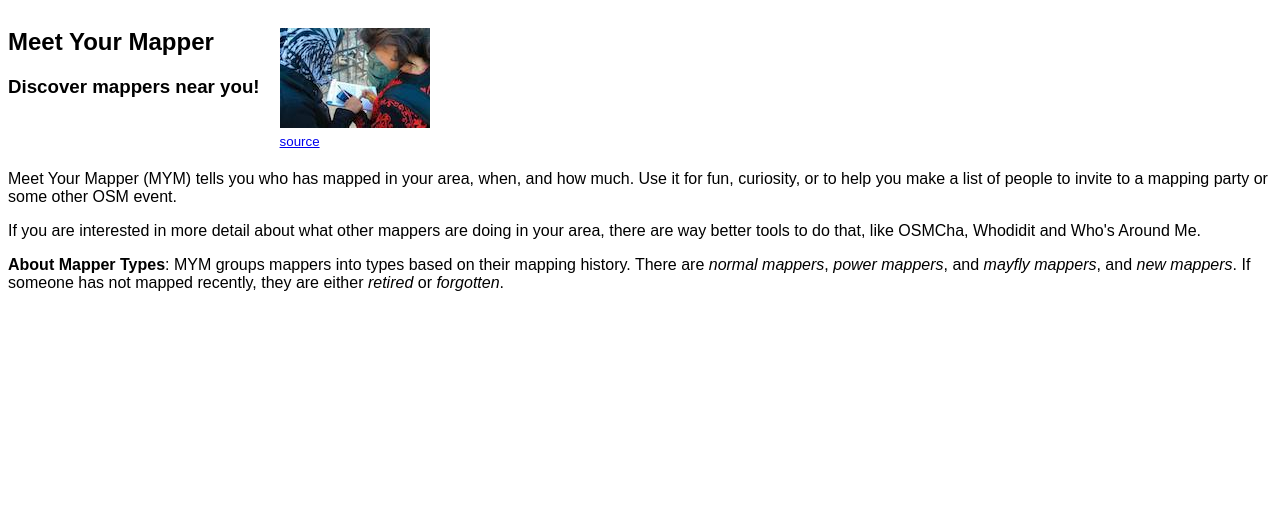
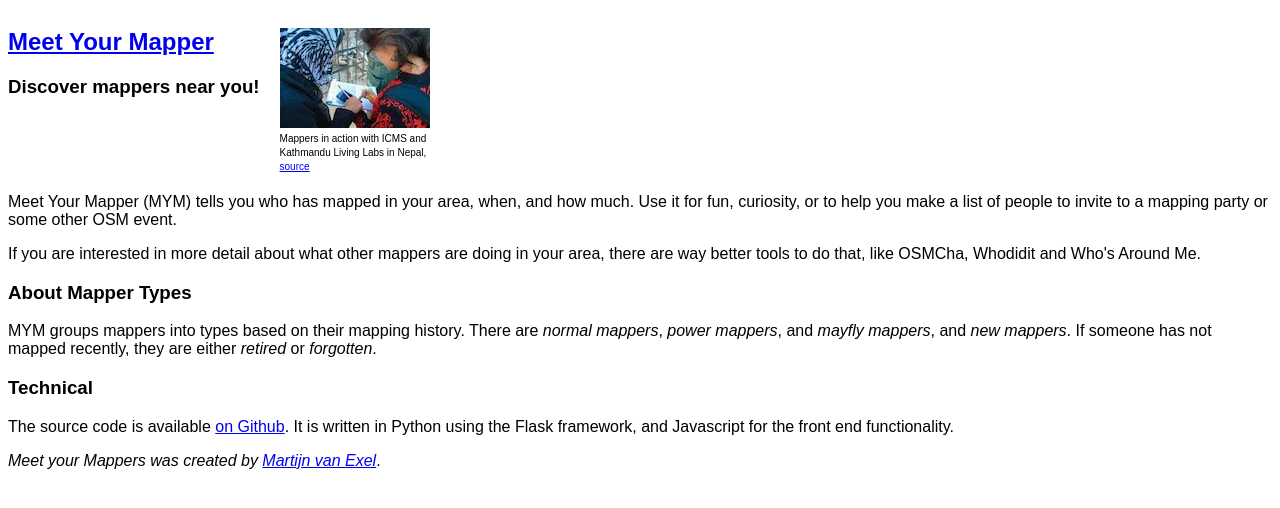
Before and after one commit to mvexel/meetyourmappers, a Flask app: page /about in a window 1280 px wide. Shown: the top 508 px of the page. Run offline with Flask 2, Linux system fonts and the light colour scheme; some libraries are stand-ins or nearby versions.

Commit message:
add about and clean up

```diff
--- a/meetyourmappers/static/site.css
+++ b/meetyourmappers/static/site.css
@@ -41,6 +41,8 @@ input, button {
 	float: left;
 	display: inline;
 	padding: 20px;
+	width: 175px;
+	font-size: 9pt;
 }
 
 .userinput {
--- a/meetyourmappers/templates/about.html
+++ b/meetyourmappers/templates/about.html
@@ -3,6 +3,10 @@
 	<div id="about">
 		Meet Your Mapper (MYM) tells you who has mapped in your area, when, and how much. Use it for fun, curiosity, or to help you make a list of people to  invite to a mapping party or some other OSM event.
 		<p>If you are interested in more detail about what other mappers are doing in your area, there are way better tools to do that, like OSMCha, Whodidit and Who's Around Me.
-		<p><strong>About Mapper Types</strong>: MYM groups mappers into types based on their mapping history. There are <em>normal mappers</em>, <em>power mappers</em>, and <em>mayfly mappers</em>, and <em>new mappers</em>. If someone has not mapped recently, they are either <em>retired</em> or <em>forgotten</em>.
+		<h3>About Mapper Types</h3>
+		MYM groups mappers into types based on their mapping history. There are <em>normal mappers</em>, <em>power mappers</em>, and <em>mayfly mappers</em>, and <em>new mappers</em>. If someone has not mapped recently, they are either <em>retired</em> or <em>forgotten</em>.
+		<h3>Technical</h3>
+		The source code is available <a href="https://github.com/mvexel/meetyourmappers">on Github</a>. It is written in Python using the Flask framework, and Javascript for the front end functionality.
+		<p><em>Meet your Mappers was created by <a href="https://ma.rtijn.org/">Martijn van Exel</a></em>.
 	</div>
 {% endblock %}
--- a/meetyourmappers/templates/base.html
+++ b/meetyourmappers/templates/base.html
@@ -26,11 +26,11 @@
 <body>
 	<div id="top">
 		<div id="title">
-			<h2>Meet Your Mapper</h2>
+			<h2><a href="/">Meet Your Mapper</a></h2>
 			<h3>Discover mappers near you!</h3>
 		</div>
 		<div id="headerimage">
-			<img src="{{url_for('static', filename='2015_ICMS_and_Kathmandu_Living_Labs_mapping.jpg')}}"><br /><small><a href="https://wiki.openstreetmap.org/wiki/Featured_images/Jan-Mar_2015#week-12">source</a></small>
+			<img src="{{url_for('static', filename='2015_ICMS_and_Kathmandu_Living_Labs_mapping.jpg')}}"><br /><small>Mappers in action with ICMS and Kathmandu Living Labs in Nepal, <a href="https://wiki.openstreetmap.org/wiki/Featured_images/Jan-Mar_2015#week-12">source</a></small>
 		</div>
 	</div>
 	{% block content %}{% endblock %}
```
